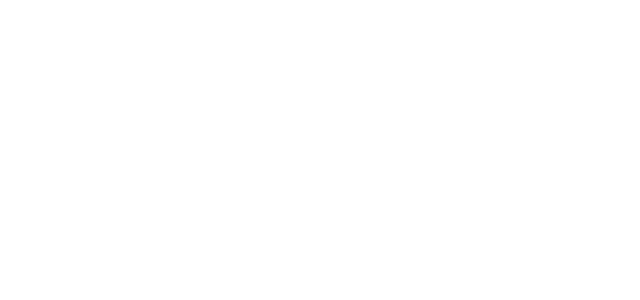
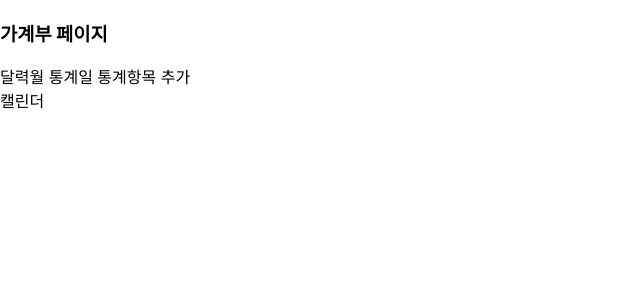
Before and after one commit to hyeii/daily-mate, a React (Create React App) app in the folder daily-mate/: page /account in a window 1280 px wide. Before the commit this address had no page. Shown: the top 300 px of the page, without its empty margins (0-640 px from the left). Built offline with nearby package versions, Linux system fonts and the light colour scheme; what recoil-persist would draw is missing.

Commit message:
add: account 캘린더 컴포넌트 생성
- date-fns 추가

```diff
--- a/daily-mate/package.json
+++ b/daily-mate/package.json
@@ -13,6 +13,7 @@
     "@types/react-dom": "^18.2.18",
     "@types/react-router-dom": "^5.3.3",
     "axios": "^1.6.7",
+    "date-fns": "^3.3.1",
     "react": "^18.2.0",
     "react-dom": "^18.2.0",
     "react-router-dom": "^6.21.3",
--- a/daily-mate/src/App.tsx
+++ b/daily-mate/src/App.tsx
@@ -2,6 +2,7 @@
 import "./App.css";
 import { Route, Routes } from "react-router-dom";
 import {
+  AccountPage,
   FriendsListPage,
   MainPage,
   ProfilePage,
@@ -25,6 +26,7 @@
         <Route path="/mypage/password" element={<UpdatePasswordPage />} />
         <Route path="/friends/list" element={<FriendsListPage />} />
         <Route path="/friends/search" element={<SearchPage />} />
+        <Route path="/account" element={<AccountPage />} />
       </Routes>
     </div>
   );
--- /dev/null
+++ b/daily-mate/src/components/account/AccountCalendar.tsx
@@ -0,0 +1,9 @@
+const AccountCalendar = () => {
+  return (
+    <div>
+      <div>캘린더</div>
+    </div>
+  );
+};
+
+export default AccountCalendar;
--- /dev/null
+++ b/daily-mate/src/components/account/AccountDaily.tsx
@@ -0,0 +1,9 @@
+const AccountDaily = () => {
+  return (
+    <div>
+      <div>일 통계</div>
+    </div>
+  );
+};
+
+export default AccountDaily;
--- /dev/null
+++ b/daily-mate/src/components/account/AccountMonthly.tsx
@@ -0,0 +1,9 @@
+const AccountMonthly = () => {
+  return (
+    <div>
+      <div>월 통계</div>
+    </div>
+  );
+};
+
+export default AccountMonthly;
--- /dev/null
+++ b/daily-mate/src/components/account/AccountPage.tsx
@@ -0,0 +1,40 @@
+import { useState } from "react";
+import AccountCalendar from "./AccountCalendar";
+import AccountMonthly from "./AccountMonthly";
+import AccountDaily from "./AccountDaily";
+
+const AccountPage = () => {
+  const [accountTab, setAccountTab] = useState<string>("calendar");
+
+  const handleCalendar = () => {
+    setAccountTab("calendar");
+  };
+  const handleMonthly = () => {
+    setAccountTab("monthly");
+  };
+  const handleDaily = () => {
+    setAccountTab("daily");
+  };
+  return (
+    <div>
+      <h3>가계부 페이지</h3>
+      <div>
+        <span onClick={handleCalendar}>달력</span>
+        <span onClick={handleMonthly}>월 통계</span>
+        <span onClick={handleDaily}>일 통계</span>
+        <span>항목 추가</span>
+      </div>
+      <div>
+        {accountTab === "calendar" ? (
+          <AccountCalendar />
+        ) : accountTab === "monthly" ? (
+          <AccountMonthly />
+        ) : (
+          <AccountDaily />
+        )}
+      </div>
+    </div>
+  );
+};
+
+export default AccountPage;
--- /dev/null
+++ b/daily-mate/src/components/account/calendar/CalendarCells.tsx
@@ -0,0 +1,5 @@
+const CalendarCells = () => {
+  return <div>날짜 셀</div>;
+};
+
+export default CalendarCells;
--- /dev/null
+++ b/daily-mate/src/components/account/calendar/CalendarDays.tsx
@@ -0,0 +1,5 @@
+const CalendarDays = () => {
+  return <div>요일</div>;
+};
+
+export default CalendarDays;
--- a/daily-mate/src/components/index.tsx
+++ b/daily-mate/src/components/index.tsx
@@ -11,6 +11,7 @@
 import NotificationPage from "./notifications/NotificationPage";
 import TodoPage from "./todo/TodoPage";
 import SideBar from "./sidebar/SideBar";
+import AccountPage from "./account/AccountPage";
 export {
   SignInPage,
   SignUpPage,
@@ -18,6 +19,7 @@
   DiaryWritePage,
   FriendsListPage,
   SearchPage,
+  AccountPage,
   MainPage,
   ProfilePage,
   UpdateInfoPage,
```
Also changed, not shown: daily-mate/src/components/account/calendar/Calendar.tsx (added, +37 -0 lines), daily-mate/src/components/account/calendar/CalendarHeader.tsx (added, +17 -0 lines), 1 other file (tests, documents, lock files or other folders).
